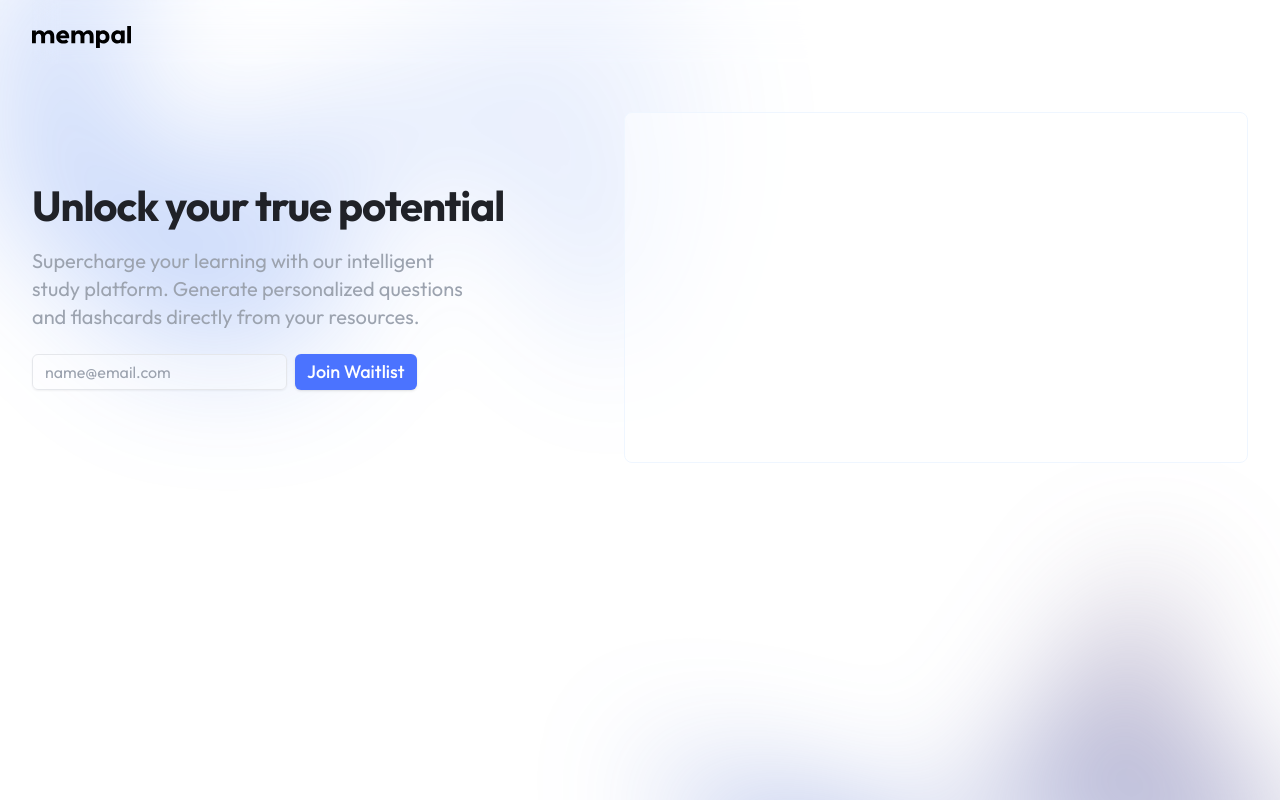
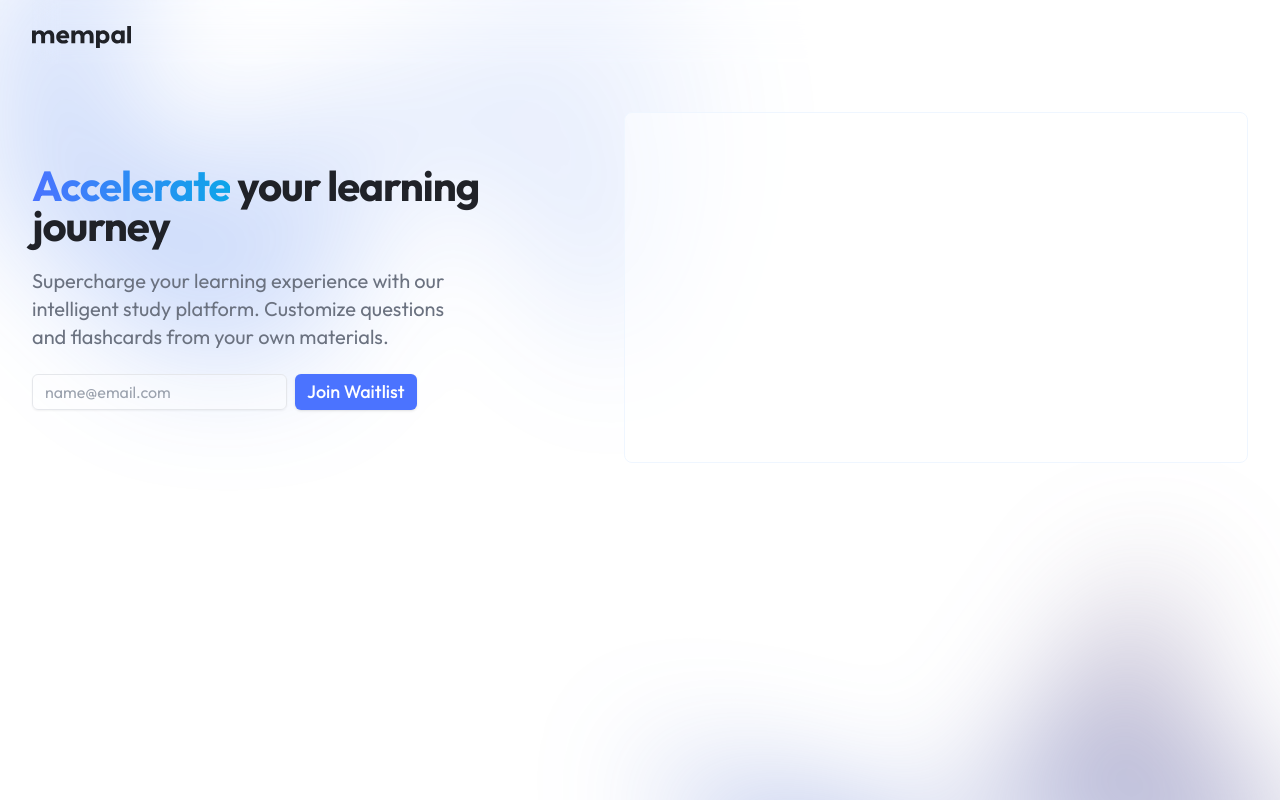
Before and after one commit to jeresc/mempal, a Next.js app: page / in a window 1280 px wide. Shown: the top 800 px of the page. Built offline with nearby package versions, Linux system fonts and the light colour scheme.

Commit message:
refactor: 💄 enhance Hero colors and texts

```diff
--- a/src/components/hero/index.tsx
+++ b/src/components/hero/index.tsx
@@ -20,11 +20,14 @@ function Hero() {
     >
       <section className="flex h-full max-w-xl flex-col items-center justify-center gap-3 py-8 text-center lg:items-start lg:gap-4 lg:py-0 lg:text-left">
         <h1 className="my-0 max-w-[320px] text-pretty text-[42px] font-bold leading-[106%] tracking-tight text-[#202228] lg:max-w-none lg:text-4xl xl:text-[42px]">
-          Unlock your true potential
+          <span className="bg-gradient-to-r from-primary to-sky-500 bg-clip-text text-transparent">
+            Accelerate
+          </span>{" "}
+          your learning journey
         </h1>
-        <sub className="my-0 mb-0 text-balance text-lg leading-6 text-gray-400 lg:pr-8 xl:text-xl">
-          Supercharge your learning with our intelligent study platform. Generate personalized
-          questions and flashcards directly from your resources.
+        <sub className="my-0 mb-0 text-balance text-lg leading-6 text-gray-500 lg:pr-8 xl:text-xl">
+          Supercharge your learning experience with our intelligent study platform. Customize
+          questions and flashcards from your own materials.
         </sub>
         {!hasJoinedWaitlist ? (
           <WaitlistForm />
--- /dev/null
+++ b/src/components/theme-provider.tsx
@@ -0,0 +1,9 @@
+"use client";
+
+import * as React from "react";
+import {ThemeProvider as NextThemesProvider} from "next-themes";
+import {type ThemeProviderProps} from "next-themes/dist/types";
+
+export function ThemeProvider({children, ...props}: ThemeProviderProps) {
+  return <NextThemesProvider {...props}>{children}</NextThemesProvider>;
+}
--- a/src/components/ui/header.tsx
+++ b/src/components/ui/header.tsx
@@ -4,7 +4,7 @@ import {Nav} from "@/components/ui/nav";
 function Header() {
   return (
     <header className="flex items-center justify-between py-4 text-xl font-bold leading-[4rem] backdrop-blur-md">
-      <Logo className="h-8" />
+      <Logo className="h-8 text-[#202228]" />
       <Nav />
     </header>
   );
```
Also changed, not shown: 1 other file (tests, documents, lock files or other folders).
